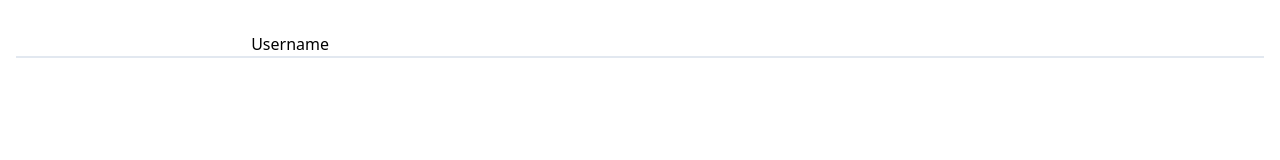
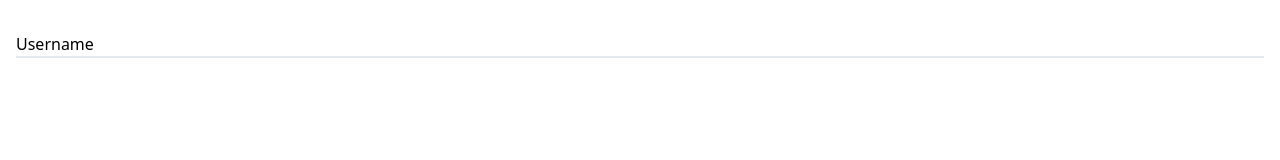
Before and after one commit to notiz-dev/floating-form-field-tailwindcss, a website: page public/index.html in a window 1280 px wide. Drawn offline with nearby package versions, Linux system fonts and the light colour scheme; files that its build step writes are made by us from their sources.

Commit message:
change position

```diff
--- a/public/index.html
+++ b/public/index.html
@@ -9,9 +9,9 @@
   </head>
   <body class="antialiased p-4">
     <form>
-      <div class="my-4 border-b-2 focus-within:border-blue-500">
-        <input type="text" name="username" placeholder="" />
-        <label for="username">Username</label>
+      <div class="relative my-4 border-b-2 focus-within:border-blue-500">
+        <input type="text" name="username" placeholder="" class="block" />
+        <label for="username" class="absolute top-0">Username</label>
       </div>
     </form>
   </body>
```
